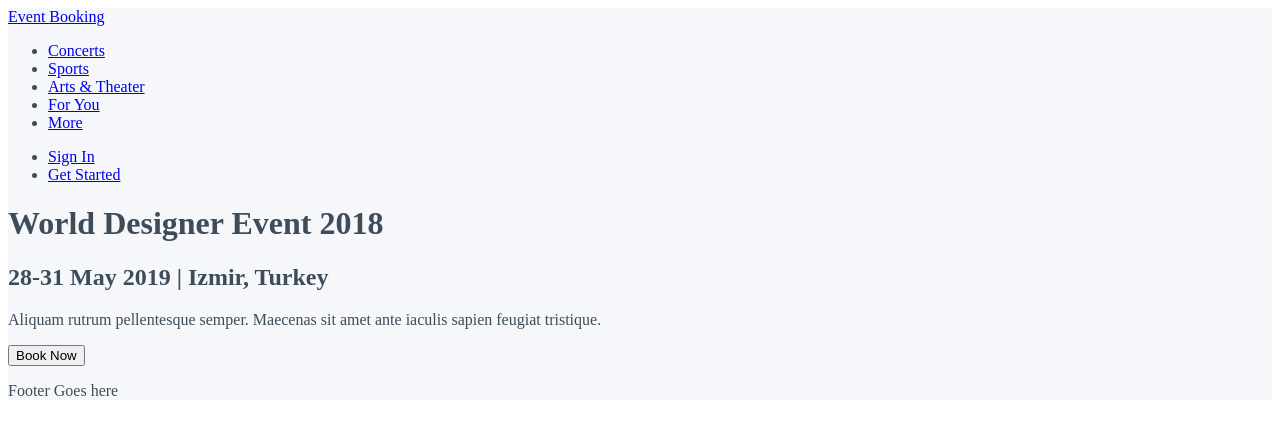
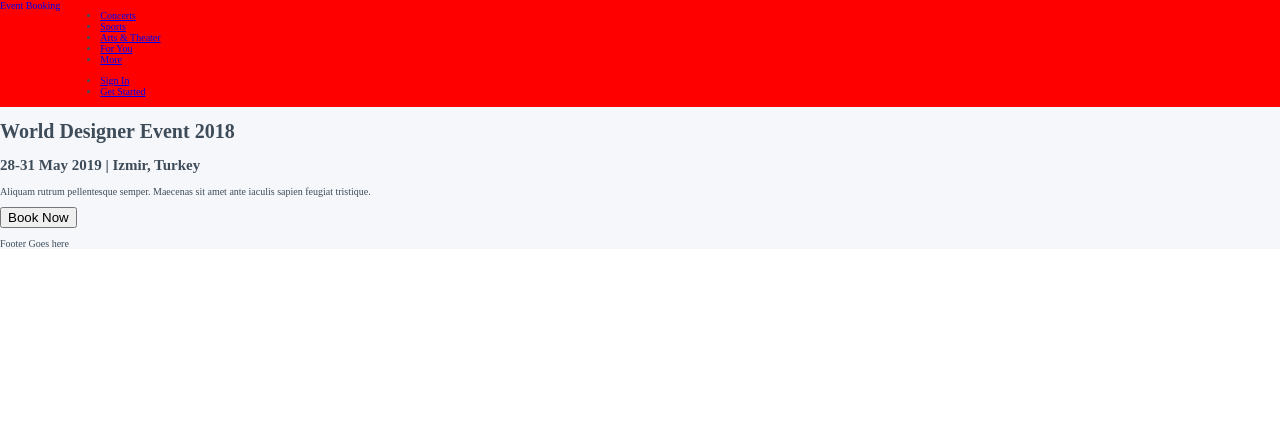
Before and after one commit to amashr/eventbooking-client, a Next.js app: page / in a window 1280 px wide. Shown: the top 434 px of the page. Built offline with nearby package versions, Linux system fonts and the light colour scheme.

Commit message:
Add global styles

```diff
--- a/components/Navbar.js
+++ b/components/Navbar.js
@@ -1,13 +1,26 @@
 import Link from 'next/link';
+import styled from 'styled-components';
+
+const StyledNavbar = styled.nav`
+  background: red;
+  display: flex;
+`;
+
+const Logo = styled.div`
+  a {
+    text-decoration: none;
+  }
+`;
 
 const Navbar = () => (
-  <nav>
-    <div>
+  <StyledNavbar>
+    <Logo>
       <Link href="/">
         <a>Event Booking</a>
       </Link>
-    </div>
+    </Logo>
 
+    <div>
       <ul>
         <li>
           <Link href="/concerts">
@@ -48,7 +61,8 @@ const Navbar = () => (
           </Link>
         </li>
       </ul>
-  </nav>
+    </div>
+  </StyledNavbar>
 );
 
 export default Navbar;
--- a/components/Page.js
+++ b/components/Page.js
@@ -1,5 +1,5 @@
 import React, { Component } from 'react';
-import styled, { ThemeProvider, injectGlobal } from 'styled-components';
+import styled, { ThemeProvider, createGlobalStyle } from 'styled-components';
 
 import Meta from './Meta';
 import Navbar from './Navbar';
@@ -14,12 +14,29 @@ const StyledPage = styled.div`
   background: ${props => props.theme.blueCool10};
 `;
 
+const GlobalStyle = createGlobalStyle`
+  *, *::before, *::after {
+    box-sizing: border-box;
+  }
+
+  html {
+    box-sizing: inherit;
+    font-size: 10px;
+  }
+
+  body {
+    padding: 0;
+    margin: 0;
+  }
+`;
+
 class Page extends Component {
   render() {
     return (
       <ThemeProvider theme={theme}>
         <StyledPage>
           <Meta />
+          <GlobalStyle />
           <Navbar />
           {this.props.children}
           <p>Footer Goes here</p>
```
Lines whose indentation alone changed are shown as unchanged.
